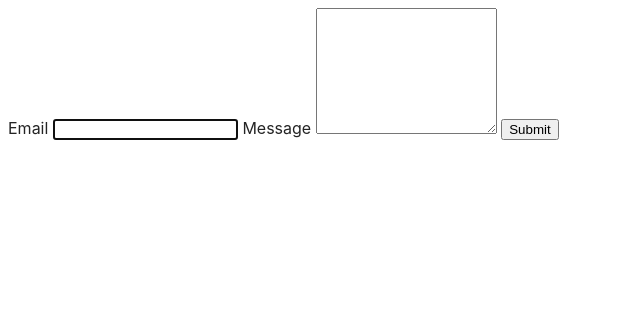
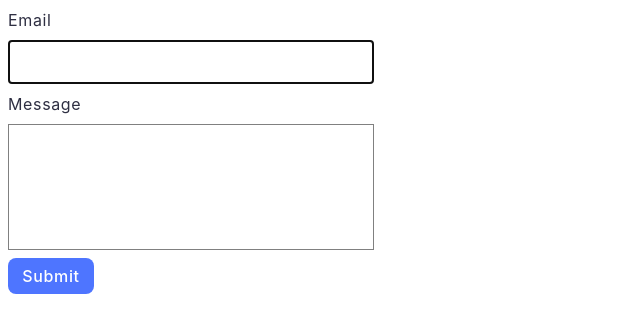
Before and after one commit to Sw1tlana/goit-js-hw-09, a website built with Vite: page src/2-form.html in a window 1280 px wide. Shown: the whole page, without its empty margins (0-640 px from the left). Built offline with nearby package versions, Linux system fonts and the light colour scheme.

Commit message:
Added task 2-form

```diff
--- a/src/css/styles.css
+++ b/src/css/styles.css
@@ -42,3 +42,67 @@ height: auto;
 }
 
 /* =============================================== */
+
+/* ==================== css 2-form ================== */
+
+.feedback-form {
+  display: flex;
+  flex-direction: column;
+}
+
+label {
+  display: flex;
+  flex-direction: column;
+  gap: 8px;
+  color: #2E2F42;
+  font-size: 16px;
+  letter-spacing: 0.04em;
+}
+
+input[type="email"] {
+  max-width: 360px;
+  min-height: 40px;
+  width: 100%;
+  border: 1px solid #808080;
+  margin-bottom: 8px;
+  font-family: inherit;
+}
+
+input[type="email"]:hover {
+  border: 1px solid #000;
+}
+
+input[type="email"]:active {
+  border: 1px solid #2E2F42;
+}
+
+textarea {
+  max-width: 360px;
+  min-height: 40px;
+  height: 100%;
+  border: 1px solid #808080;
+  margin-bottom: 8px;
+  resize: none;
+}
+
+button[type="submit"] {
+  max-width: 86px;
+  border-radius: 8px;
+  background-color: #4E75FF;
+  display: flex;
+  justify-content: center;
+  align-items: center;
+  padding: 8px 16px;
+  color: #ffffff;
+  border: none;
+  font-family: inherit;
+  font-size: 16px;
+  font-weight: 500;
+  letter-spacing: 0.04em;
+}
+
+button[type="submit"]:hover {
+  background-color: #6C8CFF;
+}
+
+/* =============================================== */
--- a/src/js/2-form.js
+++ b/src/js/2-form.js
@@ -0,0 +1,36 @@
+const form = document.querySelector(".feedback-form");
+const localeStorageKey = "feedback-form-state";
+
+const savedStates = localStorage.getItem(localeStorageKey);
+if(savedStates) {
+    const { email, message } = JSON.parse(savedStates);
+    form.elements.email.value = email;
+    form.elements.message.value = message;
+}
+
+form.addEventListener("input", (evt) => {
+    changeLocaleStorage()
+});
+
+form.addEventListener("submit", (evt) => {
+    submitForm();
+});
+
+function changeLocaleStorage (evt) {
+    const elements = form.elements;
+    const message = elements.message.value.trim();
+    const email = elements.email.value.trim();
+    localStorage.setItem(localeStorageKey, JSON.stringify({ email, message }));
+}
+
+function submitForm (evt) {
+    evt.preventDefault();
+    const elements = form.elements;
+    const submitData = {
+        email: elements.email.value.trim(),
+        message: elements.message.value.trim()
+    }
+    console.log(submitData);
+    localStorage.removeItem(localeStorageKey);
+    form.reset();
+};
```
